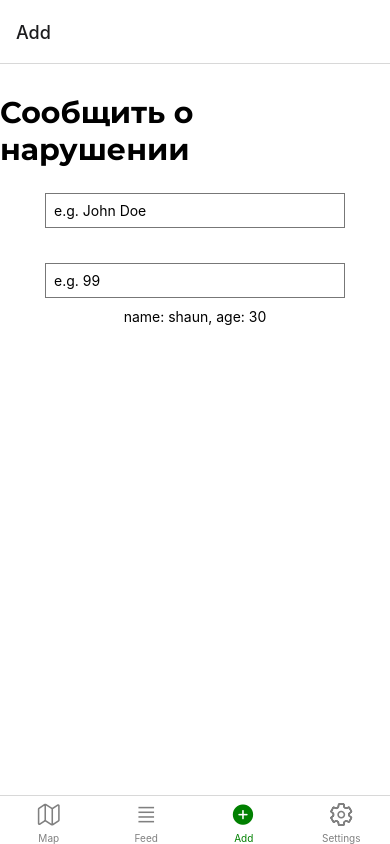
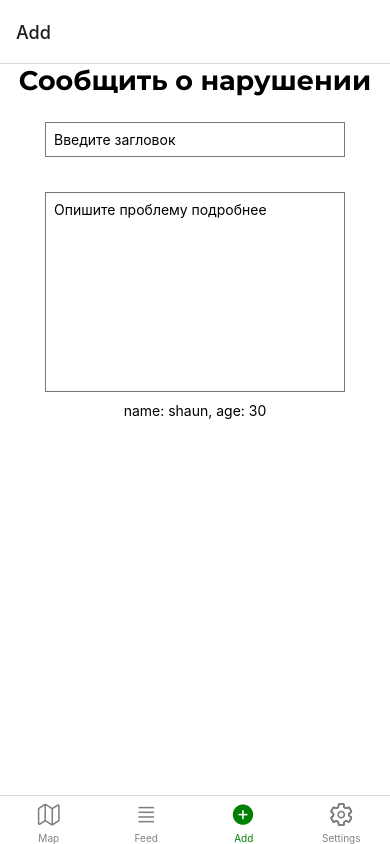
Before and after one commit to bendermachine/react_native_maps_front, a React Native app: screen /Add in a window 390 px wide. Built offline with nearby package versions, Linux system fonts and the light colour scheme; what expo-sqlite would draw is missing.

Commit message:
hide keyboard

```diff
--- a/AddScreen.js
+++ b/AddScreen.js
@@ -1,50 +1,58 @@
-import {SafeAreaView, StyleSheet,TextInput, Text, View} from 'react-native';
+import {SafeAreaView, StyleSheet,TextInput, Text, View, Keyboard,  TouchableWithoutFeedback } from 'react-native';
 import * as React from "react";
-import {useState} from "react";
-import * as Font from "expo-font"
-import AppLoading from "expo-app-loading";
-import {Picker} from '@react-native-picker/picker'
+import {useCallback, useState} from "react";
+import { useFonts } from 'expo-font';
+import * as SplashScreen from 'expo-splash-screen';
 
-const fonts = () => { Font.loadAsync({
-    'mt-bold':require('./assets/fonts/Montserrat-Bold.ttf'),
-    'mt-light':require('./assets/fonts/Montserrat-Light.ttf')
-});
+const HideKeyboard = ({ children }) => (
+    <TouchableWithoutFeedback
+        onPress={() => Keyboard.dismiss()}>
+        {children}
+    </TouchableWithoutFeedback>
+);
+export default function AddScreen() {
 
-}
-export default function AddScreen() {
     const [name, setName] = useState('shaun');
     const [age, setAge] = useState('30');
-    const [font, setFont] = useState(false);
-    const [selectedLanguage, setSelectedLanguage] = useState();
-    if (font) {
+    const [fontsLoaded] = useFonts({
+        // 'Montserrat-Light': require('./assets/fonts/Montserrat-Light.ttf'),
+        'Montserrat-Bold': require('./assets/fonts/Montserrat-Bold.ttf'),
+    });
+
+    const onLayoutRootView = useCallback(async () => {
+        if (fontsLoaded) {
+            await SplashScreen.hideAsync();
+        }
+    }, [fontsLoaded]);
+
+    // if (!fontsLoaded) {
+    //     return null;
+    // }
+
+    return (
+        <HideKeyboard>
+            <View style={styles.container} onLayout={onLayoutRootView}>
+                <Text style={{fontFamily: 'Montserrat-Bold', fontSize: 27}}>Сообщить о нарушении</Text>
+
+                <TextInput
+                    placeholder='Введите загловок'
+                    style={styles.inputTitle}
+                    onChangeText={(value) => setName(value)}/>
 
 
-        return (
-            <View style={styles.container}>
-                <Text style={styles.title}>Сообщить о нарушении</Text>
                 <TextInput
-                    placeholder='e.g. John Doe'
-                    style={styles.input}
-                    onChangeText={(value) => setName(value)}/>
-
-                {/*<Text>Enter age:</Text>*/}
-                <TextInput
-                    placeholder='e.g. 99'
-                    style={styles.input}
+                    multiline
+                    numberOfLines={6}
+                    placeholder='Опишите проблему подробнее'
+                    style={styles.inputDescription}
                     onChangeText={(value) => setAge(value)}/>
 
                 <Text style={styles.result}>name: {name}, age: {age}</Text>
             </View>
-        );
-    }
-    else {
-        return (
-            <AppLoading startAsync={fonts}
-                        onFinish={() => setFont(true)}
-                        onError = {console.warn()}
-            />
-        )
-    }
+
+        </HideKeyboard>
+    );
+
 }
 
 const styles = StyleSheet.create({
@@ -54,22 +62,35 @@ const styles = StyleSheet.create({
         alignItems: 'center',
         // justifyContent: 'center',
     },
-    input: {
+    inputTitle: {
         justifyContent:'center',
         borderWidth: 1,
         borderColor: '#777',
         marginTop:25,
         padding: 8,
         margin: 10,
+        // fontFamily:'mt-light',
         width: 300,
+    },
+    inputDescription: {
+        justifyContent: 'center',
+        borderWidth: 1,
+        borderColor: '#777',
+        marginTop:25,
+        padding: 8,
+        margin: 10,
+        // fontFamily:'mt-light',
+        width: 300,
+        height:200
     },
     title:{
         justifyContent:'center',
         fontWeight:'bold',
-        fontFamily:'mt-bold',
+       // fontFamily:'mt-light',
         fontSize:30,
         marginTop:30,
         color:'#000000',
 
-    }
+    },
+
 });
--- a/package.json
+++ b/package.json
@@ -19,6 +19,7 @@
     "expo": "~48.0.5",
     "expo-app-loading": "^2.1.1",
     "expo-font": "^11.1.1",
+    "expo-splash-screen": "^0.18.1",
     "expo-sqlite": "^11.1.1",
     "expo-status-bar": "~1.4.4",
     "react": "18.2.0",
```
Also changed, not shown: 1 other file (tests, documents, lock files or other folders).
